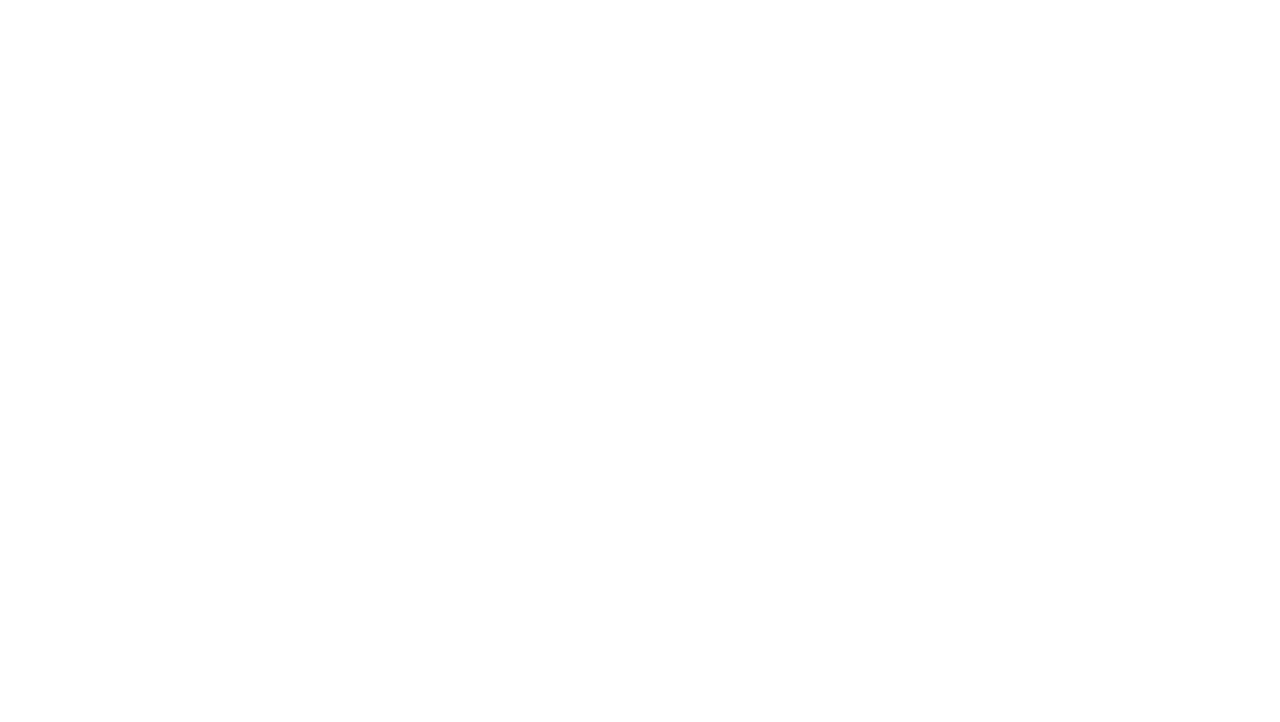
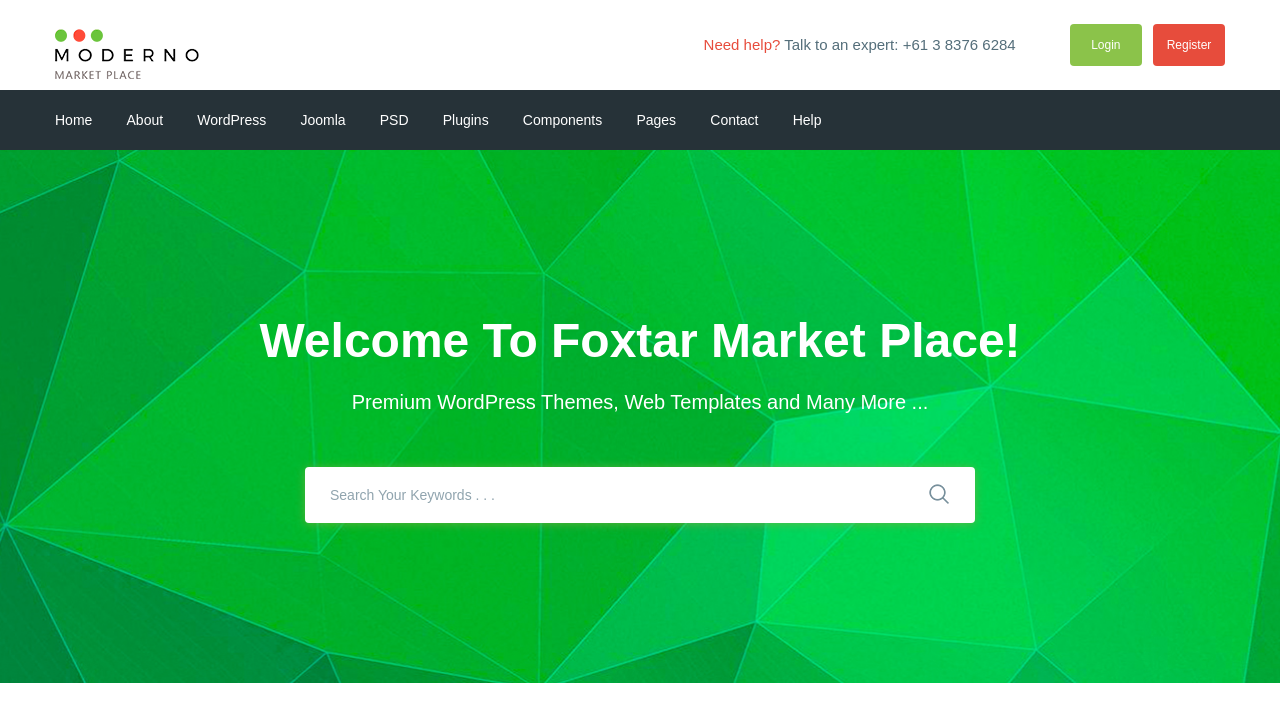
Before and after one commit to Vishnyak-Akeksei/moderno, a website: page app/index.html in a window 1280 px wide. Drawn offline with nearby package versions, Linux system fonts and the light colour scheme.

Commit message:
added search section

```diff
--- a/app/index.html
+++ b/app/index.html
@@ -6,11 +6,121 @@
   <meta name="viewport" content="width=device-width, initial-scale=1.0">
   <meta http-equiv="X-UA-Compatible" content="ie=edge">
   <title>Document</title>
+  <link href="https://fonts.googleapis.com/css2?family=Roboto:wght@500;700&display=swap" rel="stylesheet">
   <link rel="stylesheet" href="css/libs.min.css">
   <link rel="stylesheet" href="css/style.min.css">
 </head>
 
 <body>
+
+  <header class="header">
+    <div class="header__top">
+      <div class="container">
+        <div class="header__top-inner">
+        <div class="header__logo">
+          <a href="#">
+            <img src="images/logo.png" alt="">
+          </a>
+        </div>
+
+        <div class="header__text">
+          <a href="#">
+            <span>Need help?</span>
+            </a>
+            Talk to an expert:
+            <a class="header__pxone" href="tell:61383766284">+61 3 8376 6284</a>
+        </div>
+
+        <div class="header__box">
+          <a class="basket" href="#"></a>
+          <a class="header__btn header__btn-login" href="">Login</a>
+          <a class="header__btn header__btn-register" href="">Register</a>
+          </div>
+        </div>
+      </div>
+    </div>
+
+
+    <div class="header__menu">
+      <div class="container">
+        <nav class="menu">
+          <ul class="menu__list">
+            <li>
+              <a href="#">
+                Home
+            </a>
+            </li>
+            <li>
+              <a href="#">
+                About
+            </a>
+            </li>
+            <li>
+              <a href="#">
+                WordPress
+            </a>
+            </li>
+            <li>
+              <a href="#">
+                Joomla
+            </a>
+            </li>
+            <li>
+              <a href="#">
+                PSD
+            </a>
+            </li>
+            <li>
+              <a href="#">
+                Plugins
+            </a>
+            </li>
+            <li>
+              <a href="#">
+                Components
+            </a>
+            </li>
+            <li>
+              <a href="#">
+                Pages
+            </a>
+            </li>
+            <li>
+              <a href="#">
+                Contact
+            </a>
+            </li>
+            <li>
+              <a href="#">
+                Help
+            </a>
+            </li>
+          </ul>
+        </nav>
+      </div>
+    </div>
+  </header>
+
+  <section class="search" style="background-image: url(images/search-bg.jpg);">
+    <div class="container">
+      <div class="search__inner">
+        <div class="search__inner-title">
+          Welcome To Foxtar Market Place!
+        </div>
+        <div class="search__inner-text">
+          Premium WordPress Themes, Web Templates and Many More ...
+        </div>
+        <div class="search__inner-form">
+          <form>
+            <input type="text" placeholder="Search Your Keywords . . ." required>
+            <button type="submit">
+              <img src="images/icons/search.png" alt="">
+            </button>
+          </form>
+        </div>
+      </div>
+    </div>
+  </section>
 
   <script src="https://ajax.googleapis.com/ajax/libs/jquery/3.5.1/jquery.min.js"></script>
   <script src="js/libs.min.js"></script>
--- a/app/scss/_fonts.scss
+++ b/app/scss/_fonts.scss
@@ -0,0 +1,7 @@
+@font-face {
+    font-family: 'Roboto-Regular', sans-serif;
+    src: url('../fonts/Roboto-Regular.woff2') format('woff2'),
+         url('../fonts/Roboto-Regular.woff') format('woff');
+         font-weight: 400;
+         font-display: swap;
+}
--- /dev/null
+++ b/app/scss/_global.scss
@@ -0,0 +1,31 @@
+html {
+    box-sizing: border-box;
+}
+*,
+*::before,
+*::after {
+    box-sizing: inherit;
+}
+a {
+    display: inline-block;
+    color: #546e7a;
+    text-decoration: none;
+}
+ul,
+li {
+    margin: 0;
+    padding: 0;
+    list-style: none;
+}
+body {
+    font-family: 'Roboto-Regular', sans-serif;
+    font-weight: 400;
+    font-size: 15px;
+    line-height: 24px;
+    color: #546e7a;
+}
+.container {
+    max-width: 1200px;
+    margin: 0 auto;
+    padding: 0 15px;
+}
--- a/app/scss/_vars.scss
+++ b/app/scss/_vars.scss
@@ -0,0 +1,4 @@
+$text: #546e7a;
+$red: #e74c3c;
+$green: #8bc34a;
+$bg: #263238;
--- a/app/scss/style.scss
+++ b/app/scss/style.scss
@@ -1,7 +1,115 @@
 @import "fonts";
 @import "general";
+@import "global";
 @import "vars";
+@import "media";
 
+.header__top-inner {
+    display: flex;
+    justify-content: space-between;
+    height: 90px;
+    align-items: center;
+}
 
+.header__text {
+    margin-left: auto;
+    margin-right: 50px;
+    span{
+        color: $red;
+    }
+}
 
-@import "media";
+.header__btn {
+    padding: 9px;
+    width: 72px;
+    border-radius: 4px;
+    text-align: center;
+    color: #fff;
+    font-size: 12px;
+
+}
+
+.header__btn-login {
+    background-color: $green;
+}
+
+.header__btn-register {
+    background-color: $red;
+    margin-left: 7px;
+}
+
+.header__menu {
+    background-color: $bg;
+}
+
+.menu {
+    display: flex;
+    align-items: center;
+    height: 60px;
+}
+
+.menu__list {
+    li {
+        display: inline-block;
+        & + li {
+           margin-left: 30px;
+        }
+    }
+    a {
+        color: #fff;
+        font-size: 14px;
+    }
+}
+
+.search {
+    background-repeat: no-repeat;
+    background-size: cover;
+    background-position: center;
+    min-height: 533px;
+}
+
+.search__inner {
+    padding: 155px 0px 100px;
+    color: #fff;
+    text-align: center;
+    &-title {
+        margin-bottom: 10px;
+        font-size: 48px;
+        font-weight: 700;
+        line-height: 72px;
+    }
+    &-text {
+        margin-bottom: 50px;
+        font-size: 20px;
+        font-weight: 500;
+        line-height: 30px;
+    }
+    &-form {
+        max-width: 670px;
+        margin: 0 auto;
+        position: relative;
+        input {
+            display: block;
+            width: 100%;
+            box-shadow: 0px 1px 10px 0px rgba(124, 178, 64, 0.75);
+            border-radius: 4px;
+            height: 56px;
+            border: none;
+            font-size: 14px;
+            font-weight: 500;
+            padding-left: 25px;
+            padding-right: 60px;
+            &::placeholder {
+                color: #90a4ae;
+                font-weight: 500;
+             }
+         }
+         button {
+            position: absolute;
+            border: none;
+            background-color: transparent;
+            right: 20px;
+            top: 16px;
+        }
+    }
+}
--- a/gulpfile.js
+++ b/gulpfile.js
@@ -9,7 +9,7 @@ let gulp = require('gulp'),
   del = require('del');
 
 gulp.task('sass', function () {
-  return gulp.src('app/scss/style.scss')
+  return gulp.src('app/scss/**/*.scss')
     .pipe(sass({ outputStyle: 'compressed' }))
     .pipe(rename({ suffix: '.min' }))
     .pipe(autoprefixer({
@@ -59,7 +59,7 @@ gulp.task('browser-sync', function () {
 });
 
 gulp.task('watch', function () {
-  gulp.watch('app/scss/style.scss', gulp.parallel('sass'))
+  gulp.watch('app/scss/**/*.scss', gulp.parallel('sass'))
   gulp.watch('app/*.html', gulp.parallel('html'))
   gulp.watch('app/js/*.js', gulp.parallel('js'))
 });
```
Also changed, not shown: app/css/style.min.css, app/fonts/Roboto-Regular.woff (added), app/fonts/Roboto-Regular.woff2 (added), app/images/icons/search.png (added), app/images/icons/search.svg (added), app/images/logo.png (added), app/images/search-bg.jpg (added).
